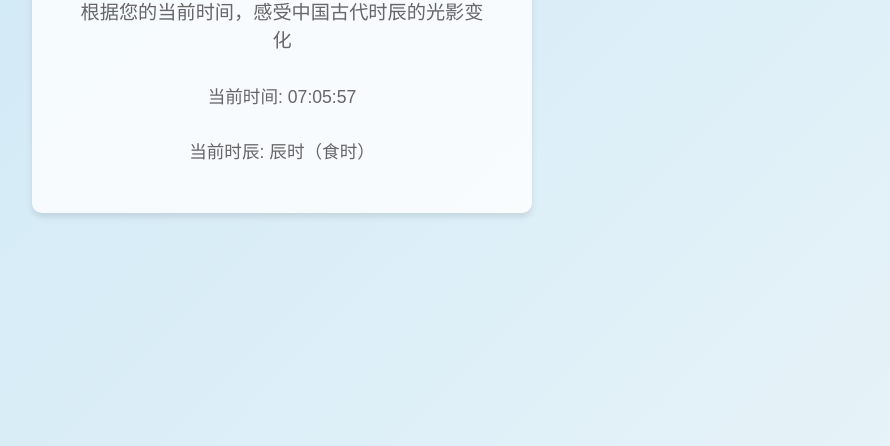
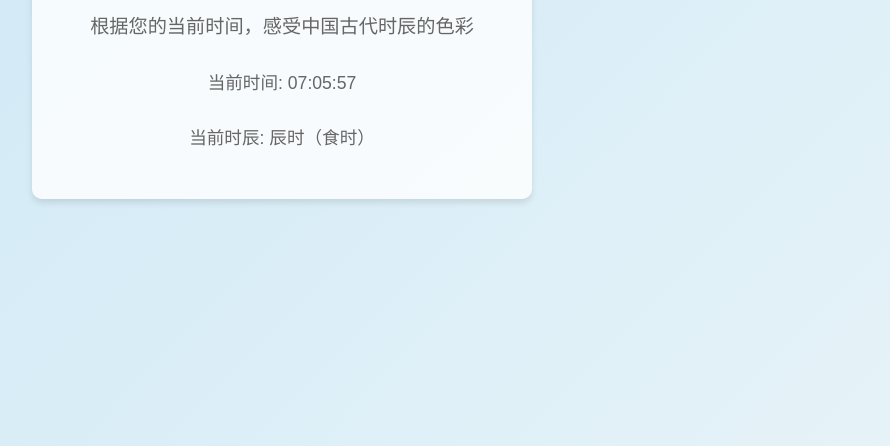
Before and after one commit to mrs86/light, a plain HTML site: page index.html in a window 1280 px wide. Shown: the part 354-800 px from the top of the page, without its empty margins (358-1248 px from the left). Drawn offline with Linux system fonts and the light colour scheme.

Commit message:
修改页面描述文本，将'光影变化'改为'色彩'

```diff
--- a/index.html
+++ b/index.html
@@ -13,7 +13,7 @@
 
     <div class="container">
         <h1>中国十二时辰</h1>
-        <p>根据您的当前时间，感受中国古代时辰的光影变化</p>
+        <p>根据您的当前时间，感受中国古代时辰的色彩</p>
         <div class="time-info">
             <p id="current-time">正在获取时间...</p>
         </div>
```
